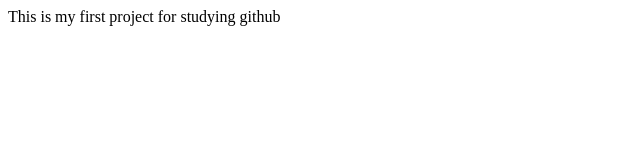
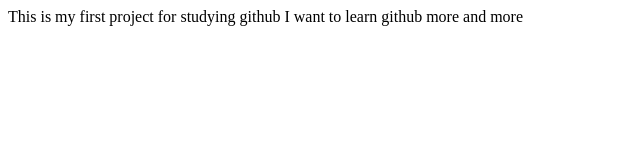
Before and after one commit to Ashishguru/firstproject, a plain HTML site: page index.html in a window 1280 px wide. Shown: the whole page, without its empty margins (0-640 px from the left). Drawn offline with Linux system fonts and the light colour scheme.

Commit message:
Update index.html

```diff
--- a/index.html
+++ b/index.html
@@ -1,7 +1,9 @@
 </html>
 <title>Ashish</title>
 <body>
-  <p1></p1>This is my first project for studying github</p1>
+  <p1></p1>This is my first project for studying github
+I want to learn github more and more </p1>
+
 
 </body>
 </html>
```
